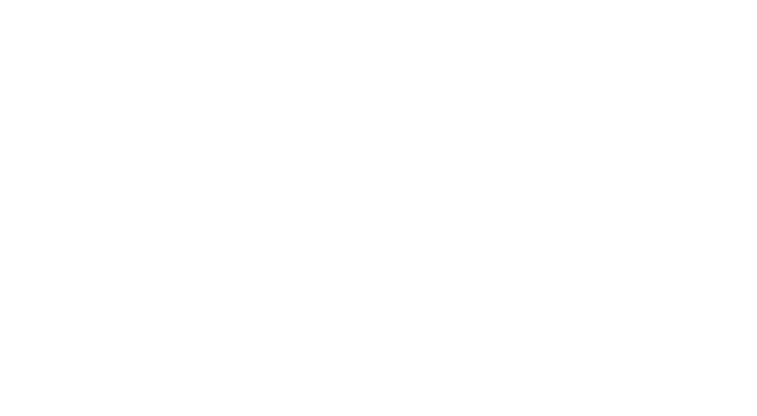
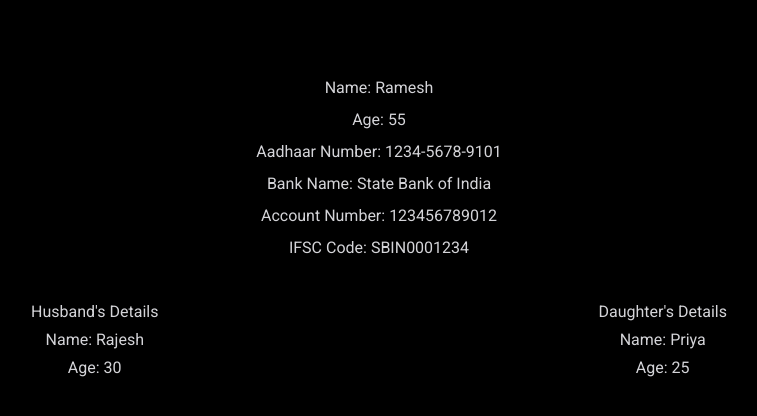
Before and after one commit to pankajkumarphe21/kanya-utthan, a React (Vite) app in the folder public/: page /approve/requests/0 in a window 1280 px wide. Before the commit this address had no page. Shown: the top 416 px of the page, without its empty margins (261-1018 px from the left). Built offline with nearby package versions, Linux system fonts and the light colour scheme; a web font is replaced by a local one.

Commit message:
approve requests added

```diff
--- a/public/src/App.jsx
+++ b/public/src/App.jsx
@@ -22,7 +22,7 @@ function App() {
             element={<ApproveRegistrations />}
           />
           <Route
-            path="/approve/requests"
+            path="/approve/requests/:i"
             element={<ApproveRequests />}
           />
           <Route path="/requests" element={<AllRequests />} />
--- a/public/src/adminpanel/requests/AllRequests.jsx
+++ b/public/src/adminpanel/requests/AllRequests.jsx
@@ -1,4 +1,5 @@
 import React,{useEffect} from 'react'
+import { Link } from 'react-router-dom';
 import { requests } from '../../dummyData/requests';
 
 function AllRequests() {
@@ -10,8 +11,8 @@ function AllRequests() {
     };
   }, []);
   return (
-    <div className='text-zinc-200 flex-col'>
-      <h1 className='mb-6 text-2xl'>All Requests</h1>
+    <div className='text-zinc-300 flex-col'>
+      <h1 className='mb-6 text-2xl text-orange-400'>All Requests</h1>
         {
           requests.map((val,i)=>{
             return (
@@ -28,6 +29,11 @@ function AllRequests() {
                 <p className='mb-1'> Bank Name: {val.marriage.daughter.bank_details.bank_name}</p>
                 <p className='mb-1'> Account Number: {val.marriage.daughter.bank_details.account_number}</p>
                 <p className='mb-1'> IFSC Code: {val.marriage.daughter.bank_details.ifsc_code}</p>
+                  </div>
+                  <div className='flex text-black py-7'>
+                    <button className='bg-red-300 h-10 px-6 rounded-md'>
+                    <Link to={`/approve/requests/${i}`}>Edit</Link>
+                    </button>
                   </div>
                   <div className='border-2 border-red-400 mb-2 p-3'>
                   <p className='mb-1'>Husband's Name: {val.marriage.father_applicant.husband_details.name}</p>
--- a/public/src/adminpanel/requests/ApproveRequests.jsx
+++ b/public/src/adminpanel/requests/ApproveRequests.jsx
@@ -1,6 +1,10 @@
-import React,{useEffect} from 'react'
+import React,{useEffect} from 'react';
+import {useParams} from 'react-router-dom';
+import {requests} from './../../dummyData/requests'
 
 function ApproveRequests() {
+  const {i}=useParams();
+  const data=requests[i].marriage;
   useEffect(() => {
     const originalBackgroundColor = document.body.style.backgroundColor;
     document.body.style.backgroundColor = 'black';
@@ -9,7 +13,26 @@ function ApproveRequests() {
     };
   }, []);
   return (
-    <div className='text-white'>ApproveRequests</div>
+    <div className='text-zinc-300 p-10'>
+        <p className='p-1'>Name: {data.father_applicant.name}</p>
+        <p className='p-1'>Age: {data.father_applicant.age}</p>
+        <p className='p-1'>Aadhaar Number: {data.father_applicant.aadhaar}</p>
+        <p className='p-1'>Bank Name: {data.father_applicant.bank_details.bank_name}</p>
+        <p className='p-1'>Account Number: {data.father_applicant.bank_details.account_number}</p>
+        <p className='p-1'>IFSC Code: {data.father_applicant.bank_details.ifsc_code}</p>
+        <div className='flex justify-around mt-9'>
+          <div>
+            <h1 className='mb-1'>Husband's Details</h1>
+            <p className='mb-1'>Name: {data.father_applicant.husband_details.name}</p>
+            <p className='mb-1'>Age: {data.father_applicant.husband_details.age}</p>
+          </div>
+          <div>
+            <h1 className='mb-1'>Daughter's Details</h1>
+            <p className='mb-1'>Name: {data.daughter.name}</p>
+            <p className='mb-1'>Age: {data.daughter.age}</p>
+          </div>
+        </div>
+    </div>
   )
 }
 
```
